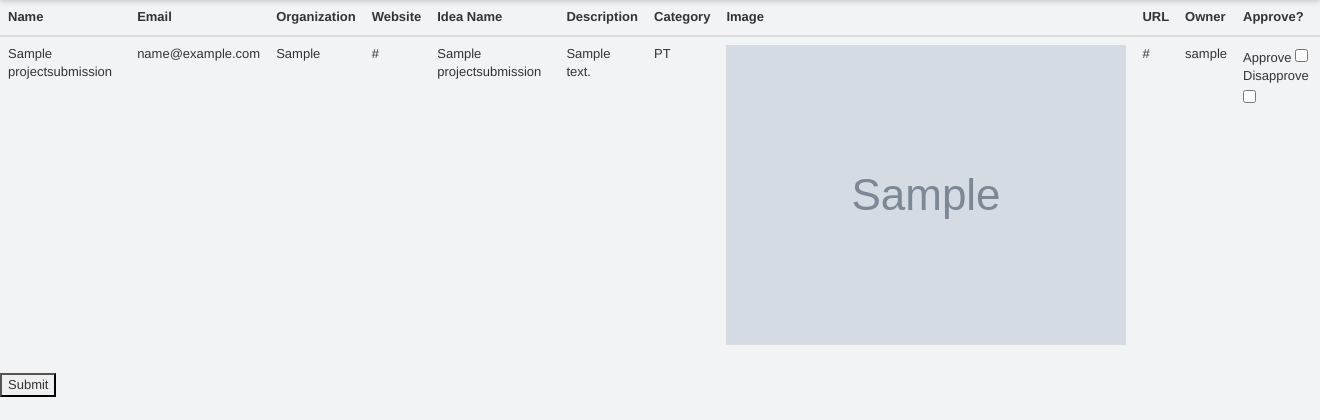
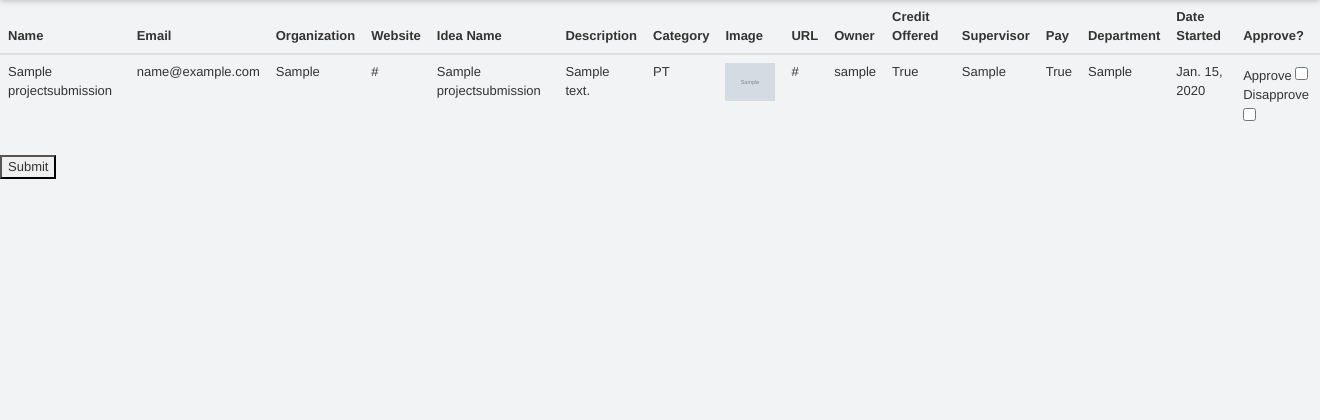
Before and after one commit to JustinSelig/CornellMake, a Django app: page /create/admin-approve/ in a window 1320 px wide. Shown: the part 50-470 px from the top of the page. Run offline with Django 3.2, Linux system fonts and the light colour scheme; a user stored in the database is signed in; tables that the repository leaves empty hold one stand-in row (values such as "Sample post"); grey boxes marked "Sample" are stand-in pictures; parts of the project's set-up code (start-up, migrations or seed data) failed here and were passed over; some libraries are stand-ins or nearby versions.

Commit message:
updates part 2

```diff
--- a/projects/forms.py
+++ b/projects/forms.py
@@ -18,10 +18,12 @@ class ProjectSubmissionForm(forms.ModelForm):
 		instance = super(ProjectSubmissionForm, self).save(commit=False)
 		instance.owner = self.request.user
 
-		if commit:
+		if commit:	#seems unnecessary
 			instance.save()
 		return instance
 
 	class Meta:
 		model = ProjectSubmission
-		fields = ('name', 'email', 'organization', 'website', 'idea_name', 'description', 'category', 'image', 'url')
+		fields = ('name', 'email', 'organization', 'website', 'idea_name',
+		'description', 'category', 'image', 'url', 'credit_offered',
+		'supervisor', 'pay', 'department')
--- a/projects/models.py
+++ b/projects/models.py
@@ -28,11 +28,17 @@ class ProjectSubmission(models.Model):
 		('ADM', 'Art, Design, or Multimedia'),
 		('SE', 'Social Entrepreneurship'),
 		('OTHER', 'Other'),
+		('RAND', 'Random'),
 	)
 	category = models.CharField(max_length=10, choices=CATEGORY_CHOICES, null=True)
 	image = models.FileField(upload_to=get_upload_file_name, default="Image")
 	url = models.SlugField(max_length=200, null=True, unique=True)
 	owner = models.ForeignKey(User, null=True)
+	credit_offered = models.NullBooleanField(null=True)
+	supervisor = models.CharField(max_length=100, null=True)
+	pay = models.NullBooleanField(null=True)
+	department = models.CharField(max_length=100, null=True)
+	date_started = models.DateField(auto_now = True, editable = True, null=True)
 
 class Project(models.Model):
 	name = models.CharField(max_length=100)
@@ -47,3 +53,8 @@ class Project(models.Model):
 	owner = models.ForeignKey(User, null=True)
 	member_requests = models.ManyToManyField(User, related_name='member_requests')
 	members = models.ManyToManyField(User, related_name='members')
+	credit_offered = models.NullBooleanField(null=True)
+	supervisor = models.CharField(max_length=100, null=True)
+	pay = models.NullBooleanField(null=True)
+	department = models.CharField(max_length=100, null=True)
+	date_started = models.DateField(auto_now = True, editable = True, null=True)
--- a/projects/urls.py
+++ b/projects/urls.py
@@ -3,6 +3,7 @@ from django.conf.urls import patterns, include, url
 #...projects/
 urlpatterns = patterns('',
 	url(r'^create/$', 'projects.views.create', name='create'),
+	url(r'^create-form/$', 'projects.views.create_form', name='create_form'),
 	url(r'^create/admin-approve/$', 'projects.views.approve'),
 	url(r'^discover/$', 'projects.views.discover'),
 	url(ur'^projects/(?P<project_url>.*)/$', 'projects.views.project_page', name="project_page") #regex allows all chars except spaces
--- a/projects/views.py
+++ b/projects/views.py
@@ -9,27 +9,40 @@ from accounts.models import UserProfile
 from django.contrib.auth.models import User
 
 ############ ...create/... ####################
-def create(request):
-	if request.method == 'POST':
+def create(request):	#initial screen asking for project name and category
+	if request.POST and 'submit-initial' in request.POST: #submitted initial form, 'submit-initial' is in name field
 		args = {}
 		args["category"] = request.POST.get("category")
 		args["project_name"] = request.POST.get("project_name")
 		args.update(csrf(request))
+		args['form'] = ProjectSubmissionForm()
+		args['form'] = ProjectSubmissionForm()
 		return render(request, 'create-form.html', args)
-	return render(request, 'create.html')
-
-def create_form(request):
-	if request.method == 'POST':
+	elif request.POST and 'submit-final' in request.POST: #actual full form submitted
 		form = ProjectSubmissionForm(request.POST, request.FILES, request=request)
 		if form.is_valid():
 #			form.owner = request.user
 			form.save()
 #			return HttpResponseRedirect(reverse('create'))
 			return render(request, 'create-form.html', {'success':True})
-	args = {}
+		#else: return render(request, 'about.html') #uncomment to test form validity
+		return render(request, 'discover.html') #if form is invalid take to discover page
+	return render(request, 'create.html')
+
+"""
+def create_form(request):	#full project form
+	if request.method == 'POST': #submitted full project form
+		form = ProjectSubmissionForm(request.POST, request.FILES, request=request)
+		if form.is_valid():
+#			form.owner = request.user
+			form.save()
+#			return HttpResponseRedirect(reverse('create'))
+			return render(request, 'index.html', {'success':True})
+	args = {}	#
 	args.update(csrf(request))
 	args['form'] = ProjectSubmissionForm()
 	return render(request, 'create-form.html', args)
+"""
 
 def approve(request):
 	if request.method == 'POST':
@@ -52,6 +65,10 @@ def approve(request):
 			new.image = old.image
 			new.url = old.url
 			new.owner = old.owner
+			new.credit_offered = old.credit_offered
+			new.supervisor = old.supervisor
+			new.pay = old.pay
+			new.department = old.department
 			new.save()
 			old.delete()
 		for submission in disapproved_submissions:
--- a/templates/admin_approve.html
+++ b/templates/admin_approve.html
@@ -17,6 +17,11 @@
 				<th>Image</th>
 				<th>URL</th>
 				<th>Owner</th>
+				<th>Credit Offered</th>
+				<th>Supervisor</th>
+				<th>Pay</th>
+				<th>Department</th>
+				<th>Date Started</th>
 				<th>Approve?</th>
 			</tr>
 		</thead>
@@ -30,9 +35,14 @@
 				<td>{{ submission.idea_name }}</td>
 				<td>{{ submission.description }}</td>
 				<td>{{ submission.category }}</td>
-				<td><img src="{{ STATIC_URL }}{{ submission.image }}" width="400"></td>
+				<td><img src="{{ STATIC_URL }}{{ submission.image }}" width="50"></td>
 				<td>{{ submission.url }}</td>
 				<td>{{ submission.owner }}</td>
+				<td>{{ submission.credit_offered }}</td>
+				<td>{{ submission.supervisor }}</td>
+				<td>{{ submission.pay }}</td>
+				<td>{{ submission.department }}</td>
+				<td>{{ submission.date_started }}</td>
 				<td>Approve <input type="checkbox" value="{{ submission.id }}" name="approved"><br>Disapprove <input type="checkbox" value="{{ submission.id }}" name="disapproved"></td>
 			</tr>
 		{% endfor %}
--- a/templates/project_page.html
+++ b/templates/project_page.html
@@ -35,6 +35,11 @@
 							<span class="glyphicon glyphicon-question-sign"></span> Other
 							{% endif %}
 						</span><br>
+						<p><span class="bold">Website:</span> {{ project.website }}</p>
+						<p><span class="bold">Credit Offered:</span> {{ project.credit_offered }}</p>
+						<p><span class="bold">Pay:</span> {{ project.pay }}</p>
+						<p><span class="bold">Supervisor:</span> {{ project.supervisor }}</p>
+						<p><span class="bold">Department:</span> {{ project.department }}</p>
 					</div>
 
 <br>
```
Also changed, not shown: templates/create-form.html (+23 -2 lines), templates/create.html (+16 -2 lines), projects/migrations/0001_initial.py (added), projects/migrations/0002_auto_20151101_2352.py (added), projects/migrations/0003_auto_20151101_2356.py (added), projects/migrations/__init__.py (added), static/images/project_submissions/uploaded_files/1446446698_74_0.PNG (added), static/images/project_submissions/uploaded_files/1446446808_36_plusminus.PNG (added).
